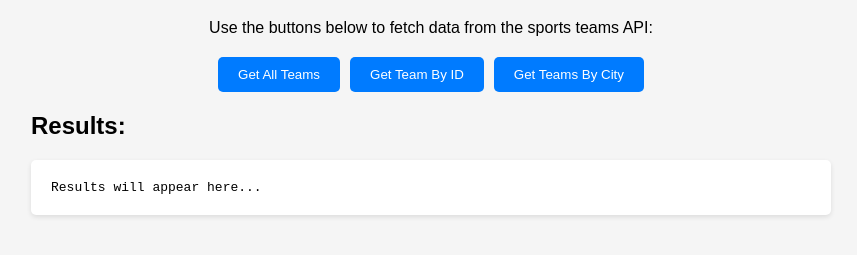
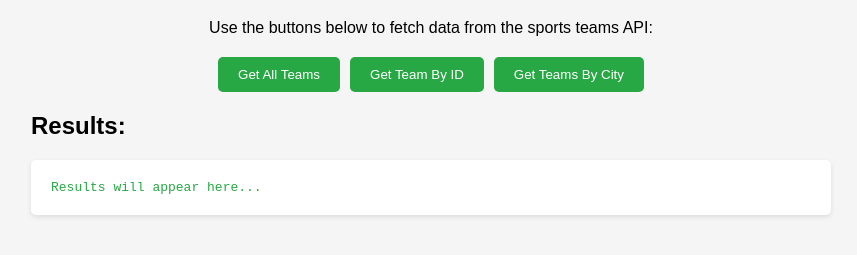
Before and after one commit to akhtaraliii/AkhtarAli_Midterm, a website: page Midterm/index.html in a window 1280 px wide. Shown: the part 81-336 px from the top of the page, without its empty margins (209-1066 px from the left). Drawn offline with Linux system fonts and the light colour scheme.

Commit message:
Make chnages in the html file

```diff
--- a/Midterm/index.html
+++ b/Midterm/index.html
@@ -24,7 +24,7 @@
         }
         button {
             padding: 10px 20px;
-            background-color: #007bff;
+            background-color: #28a745;
             color: white;
             border: none;
             border-radius: 5px;
@@ -32,7 +32,7 @@
             transition: background-color 0.3s;
         }
         button:hover {
-            background-color: #0056b3;
+            background-color: #218838;
         }
         #results {
             background-color: white;
@@ -40,6 +40,8 @@
             border-radius: 5px;
             box-shadow: 0 2px 5px rgba(0,0,0,0.1);
             white-space: pre-wrap;
+            color: #28a745;
+            font-weight: 500;
         }
         .input-container {
             margin: 20px 0;
```
